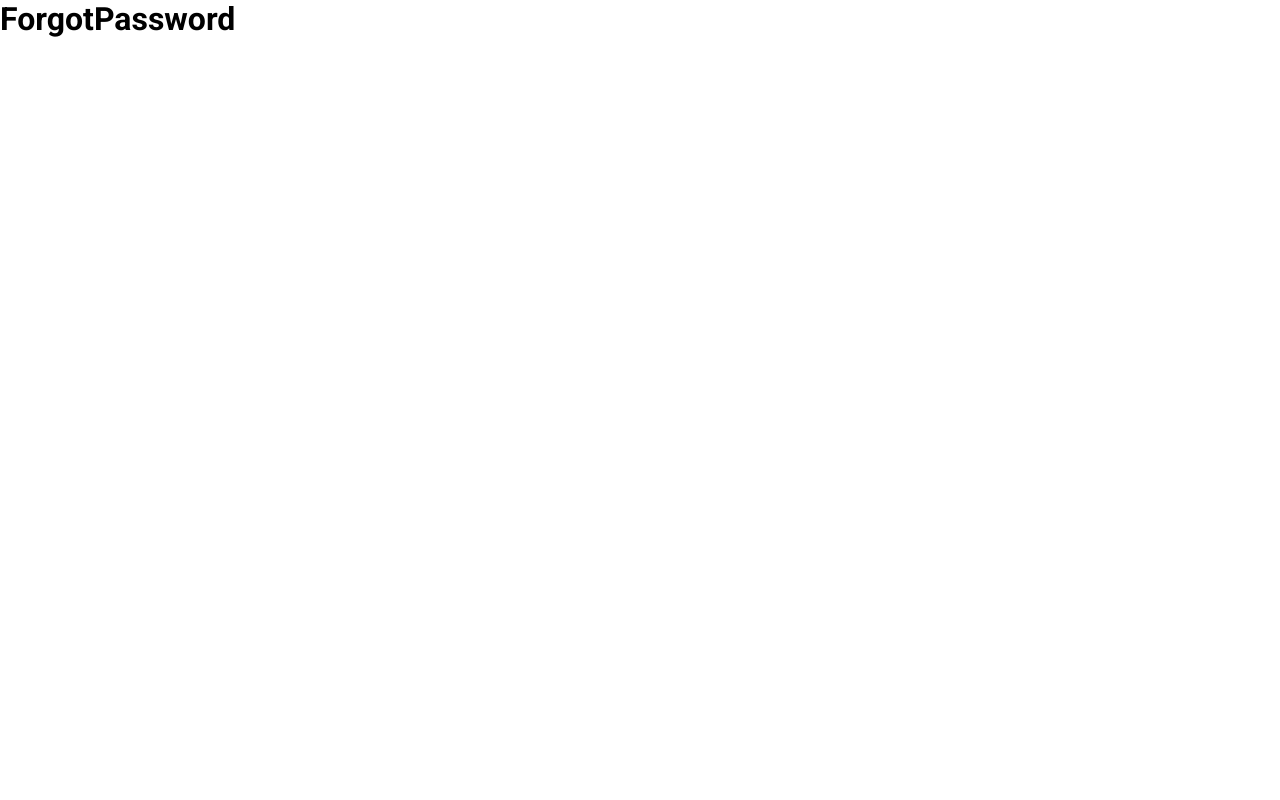
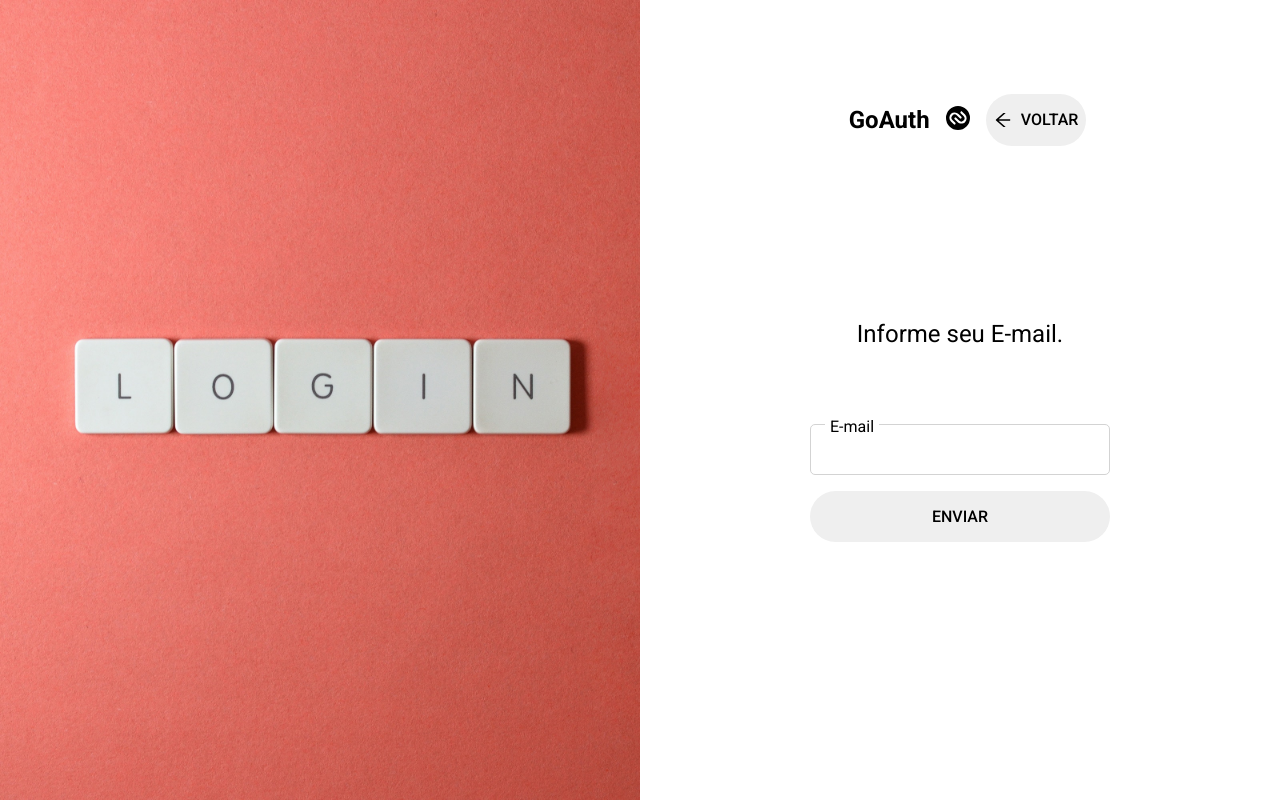
Before and after one commit to michelwene/GoAuth, a React (Create React App) app: page /resgatar-senha in a window 1280 px wide. Built offline with nearby package versions, Linux system fonts and the light colour scheme.

Commit message:
feat: form forgot-password

```diff
--- a/src/pages/Forgot-Password/index.tsx
+++ b/src/pages/Forgot-Password/index.tsx
@@ -1,7 +1,59 @@
+import { Banner } from "components/Banner";
+import { Button } from "components/Button";
+import { Input } from "components/Input";
+import { Logo } from "components/Logo";
+import { AiOutlineArrowLeft } from "react-icons/ai";
+import { Link } from "react-router-dom";
+import { Container, Content, FormGroup } from "./styles";
+import { useForm } from "react-hook-form";
+import * as yup from "yup";
+import { yupResolver } from "@hookform/resolvers/yup";
+
+const FormForgotPasswordSchema = yup.object({
+  email: yup
+    .string()
+    .email("Email inválido")
+    .required("E-mail obrigatório")
+    .trim(),
+});
+
 export function ForgotPassword() {
+  const {
+    register,
+    handleSubmit,
+    formState: { errors },
+  } = useForm({
+    resolver: yupResolver(FormForgotPasswordSchema),
+  });
+
+  async function handleFormSubmit(data) {
+    console.log(data);
+  }
+
   return (
-    <>
-      <h1>ForgotPassword</h1>
-    </>
+    <Content>
+      <Banner />
+      <Container>
+        <div>
+          <Logo />
+          <Link to="/">
+            <Button type="button">
+              <AiOutlineArrowLeft fontSize={20} />
+              Voltar
+            </Button>
+          </Link>
+        </div>
+        <FormGroup onSubmit={handleSubmit(handleFormSubmit)}>
+          <h2>Informe seu E-mail.</h2>
+          <Input
+            label="E-mail"
+            type="text"
+            {...register("email")}
+            error={errors.email}
+          />
+          <Button type="submit">Enviar</Button>
+        </FormGroup>
+      </Container>
+    </Content>
   );
 }
--- /dev/null
+++ b/src/pages/Forgot-Password/styles.ts
@@ -0,0 +1,55 @@
+import styled from "styled-components";
+
+export const Content = styled.section`
+  display: flex;
+  height: 100vh;
+`;
+
+export const Container = styled.div`
+  align-items: center;
+  display: flex;
+  justify-content: space-around;
+  flex-direction: column;
+  row-gap: 5rem;
+  height: 100%;
+  width: 50%;
+
+  & > div {
+    align-items: center;
+    justify-content: center;
+    display: flex;
+    flex: 1;
+    width: 100%;
+
+    h1 {
+      padding-right: 1rem;
+    }
+
+    button {
+      max-width: 100px;
+      margin-left: 1rem;
+    }
+  }
+`;
+
+export const FormGroup = styled.form`
+  align-items: center;
+  display: flex;
+  flex: 2;
+  flex-direction: column;
+
+  row-gap: 1rem;
+
+  h2 {
+    font-weight: 400;
+    padding-bottom: 3rem;
+  }
+
+  p > a {
+    font-weight: 700;
+
+    &:hover {
+      text-decoration: underline;
+    }
+  }
+`;
--- a/src/pages/Register/index.tsx
+++ b/src/pages/Register/index.tsx
@@ -52,7 +52,7 @@ export function Register() {
           </Link>
         </div>
         <FormGroup onSubmit={handleSubmit(handleFormSubmit)}>
-          <h2>Acessar Conta</h2>
+          <h2>Registrar-se</h2>
           <Input
             label="Nome Completo"
             type="name"
```
